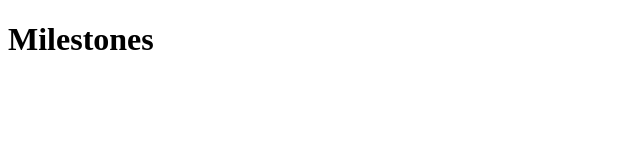
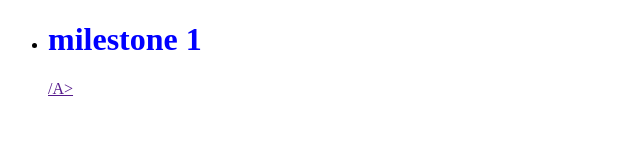
Before and after one commit to HarryR67/MilestoneWebsite, a plain HTML site: page index.html in a window 1280 px wide. Shown: the whole page, without its empty margins (0-640 px from the left). Drawn offline with Linux system fonts and the light colour scheme.

Commit message:
Update index.html

```diff
--- a/index.html
+++ b/index.html
@@ -6,7 +6,10 @@
     <title>Document</title>
 </head>
 <body>
-    <h1>Milestones</h1>
-    <p></p>
+   <ul>
+    <li><h1 style="color: blue;">milestone 1</h1>
+        <A href=""<img src="https://www.bing.com/images/search?view=detailV2&ccid=%2bKQgzv02&id=10453F850609D0E8B11F6B4C8B7805ED28A8C8E4&thid=OIP.-KQgzv02_CNSkwysv99WjAHaDq&mediaurl=https%3a%2f%2fs3.amazonaws.com%2fs3.timetoast.com%2fpublic%2fuploads%2fphoto%2f15655469%2fimage%2ff31c87390777a1c98bbd6bbe066946d7&cdnurl=https%3a%2f%2fth.bing.com%2fth%2fid%2fR.f8a420cefd36fc2352930cacbfdf568c%3frik%3d5MioKO0FeItMaw%26pid%3dImgRaw%26r%3d0&exph=316&expw=640&q=first+ever+playstation&simid=608046810378687541&FORM=IRPRST&ck=A075C3F56016F5A1BD1A8330C28B436F&selectedIndex=7&itb=0" alt="First ever Playstation!">/A>
+
+   </ul>
 </body>
 </html>
```
